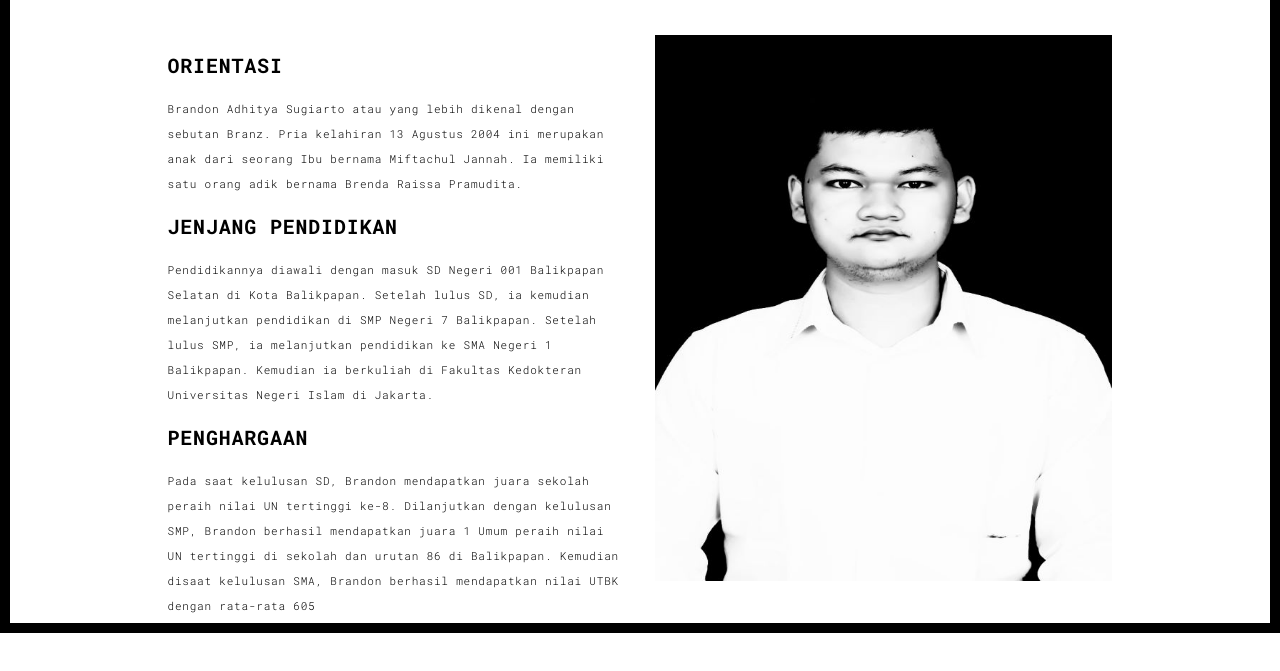
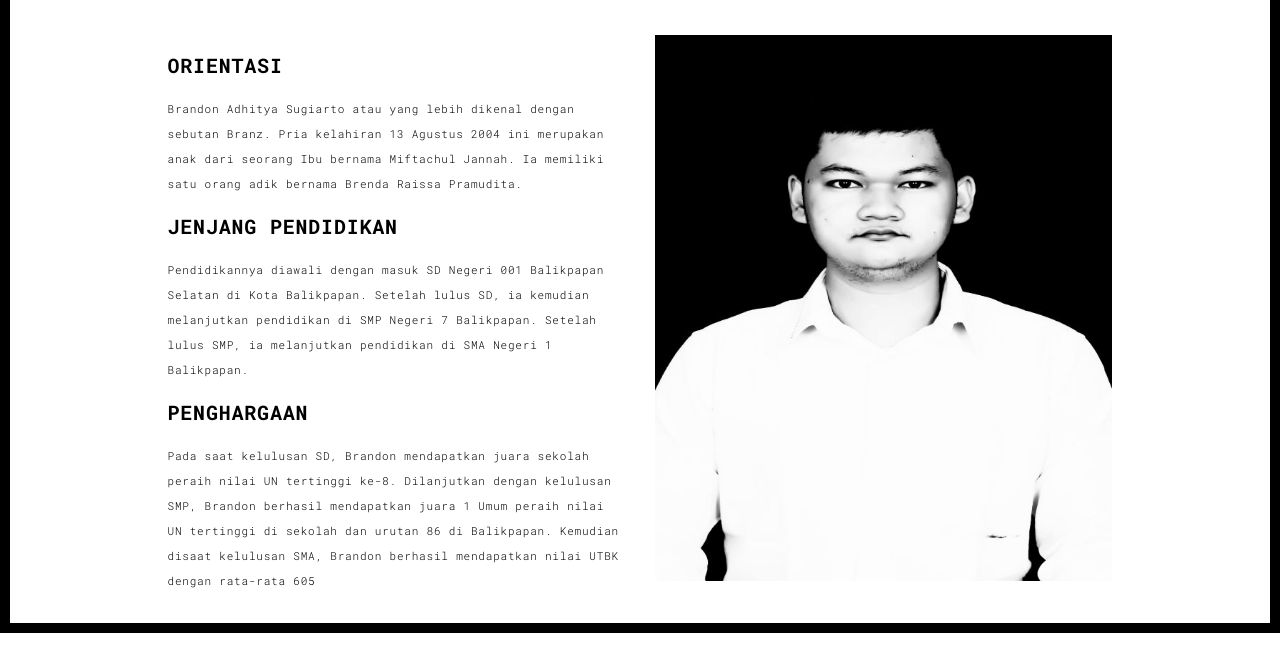
Before and after one commit to BrandonXIU/brandon.github.io, a plain HTML site: page about.html in a window 1280 px wide. Shown: the part 167-838 px from the top of the page. Drawn offline with Linux system fonts and the light colour scheme.

Commit message:
menghapus fakultas

```diff
--- a/about.html
+++ b/about.html
@@ -66,8 +66,7 @@
                   <p>Brandon Adhitya Sugiarto atau yang lebih dikenal dengan sebutan Branz. Pria kelahiran 13 Agustus 2004 ini merupakan anak dari seorang Ibu bernama Miftachul Jannah. Ia memiliki satu orang adik bernama Brenda Raissa Pramudita.</p>
 
                   <h3>JENJANG PENDIDIKAN </h3>
-                  <p>Pendidikannya diawali dengan masuk SD Negeri 001 Balikpapan Selatan di Kota Balikpapan. Setelah lulus SD, ia kemudian melanjutkan pendidikan di SMP Negeri 7 Balikpapan. Setelah lulus SMP, ia melanjutkan pendidikan ke SMA Negeri 1 Balikpapan. Kemudian ia berkuliah di Fakultas Kedokteran Universitas Negeri Islam di Jakarta.
-
+                  <p>Pendidikannya diawali dengan masuk SD Negeri 001 Balikpapan Selatan di Kota Balikpapan. Setelah lulus SD, ia kemudian melanjutkan pendidikan di SMP Negeri 7 Balikpapan. Setelah lulus SMP, ia melanjutkan pendidikan di SMA Negeri 1 Balikpapan.
                   <h3>PENGHARGAAN</h3>
                   <p>
                   Pada saat kelulusan SD, Brandon mendapatkan juara sekolah peraih nilai UN tertinggi ke-8. Dilanjutkan dengan kelulusan SMP, Brandon berhasil mendapatkan juara 1 Umum peraih nilai UN tertinggi di sekolah dan urutan 86 di Balikpapan. Kemudian disaat kelulusan SMA, Brandon berhasil mendapatkan nilai UTBK dengan rata-rata 605</p>
```
